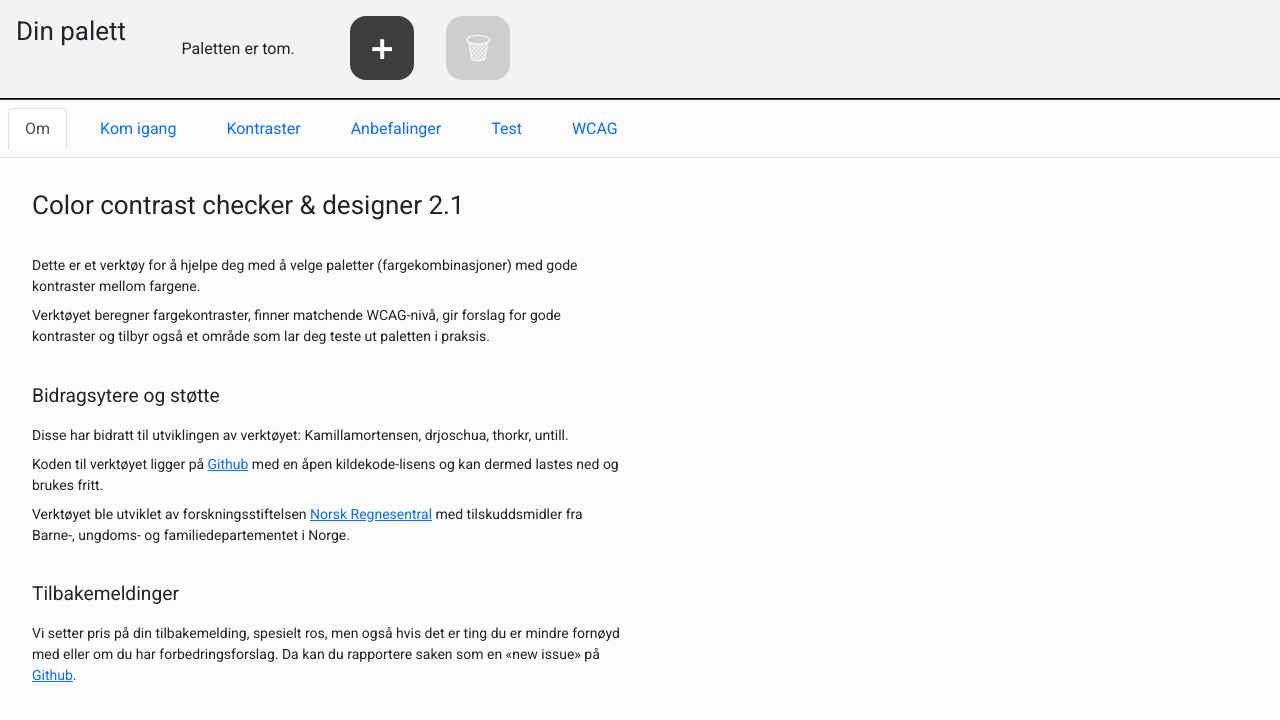
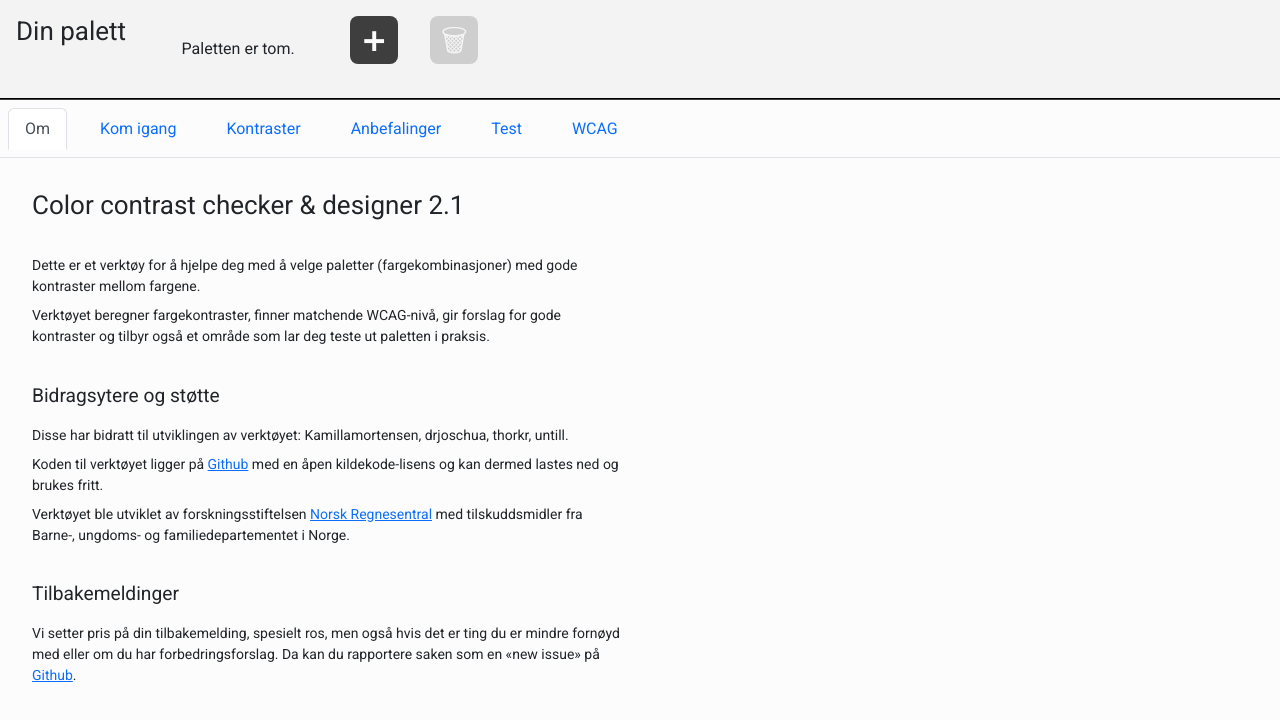
Before and after one commit to NorskRegnesentral/ccc21, a React (Create React App) app: page /#/ in a window 1280 px wide. Shown: the top 720 px of the page. Built offline with nearby package versions, Linux system fonts and the light colour scheme.

Commit message:
smaller buttons

```diff
--- a/src/components/myColors/myColors.css
+++ b/src/components/myColors/myColors.css
@@ -100,10 +100,10 @@ h1 {
 }
 
 .palette-button {
-  padding: .7rem 0.7rem 0.7rem .7rem;
-  width: 4rem;
-  height: 4rem;
-  border-radius: 1rem;
+  padding: 0;
+  width: 3rem;
+  height: 3rem;
+  border-radius: .5rem;
   font-size: 30px;
   /* height: 50px; */
   margin: 1rem;
```
